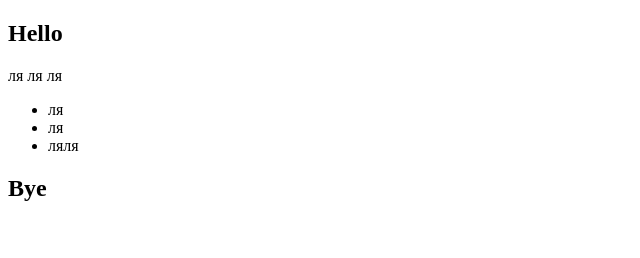
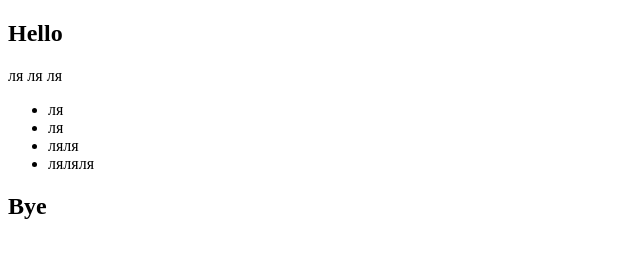
Before and after one commit to PavelVin0gradov/first-project, a plain HTML site: page index.html in a window 1280 px wide. Shown: the whole page, without its empty margins (0-640 px from the left). Drawn offline with Linux system fonts and the light colour scheme.

Commit message:
add new li

```diff
--- a/index.html
+++ b/index.html
@@ -20,6 +20,9 @@
             <li>
                 ляля
             </li>
+            <li>
+                ляляля
+            </li>
         </ul>
     </div>
     <div>
```
